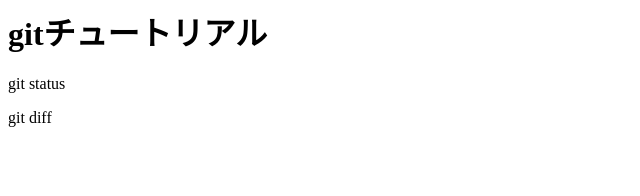
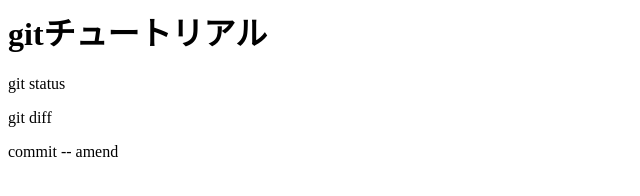
Before and after one commit to kasai12/git_tutorial, a plain HTML site: page index.html in a window 1280 px wide. Shown: the whole page, without its empty margins (0-640 px from the left). Drawn offline with Linux system fonts and the light colour scheme.

Commit message:
git commit -- amend を追記

```diff
--- a/index.html
+++ b/index.html
@@ -1,3 +1,4 @@
 <h1>gitチュートリアル</h1>
 <p>git status</p>
 <p>git diff</p>
+<p>commit -- amend</p>
```
